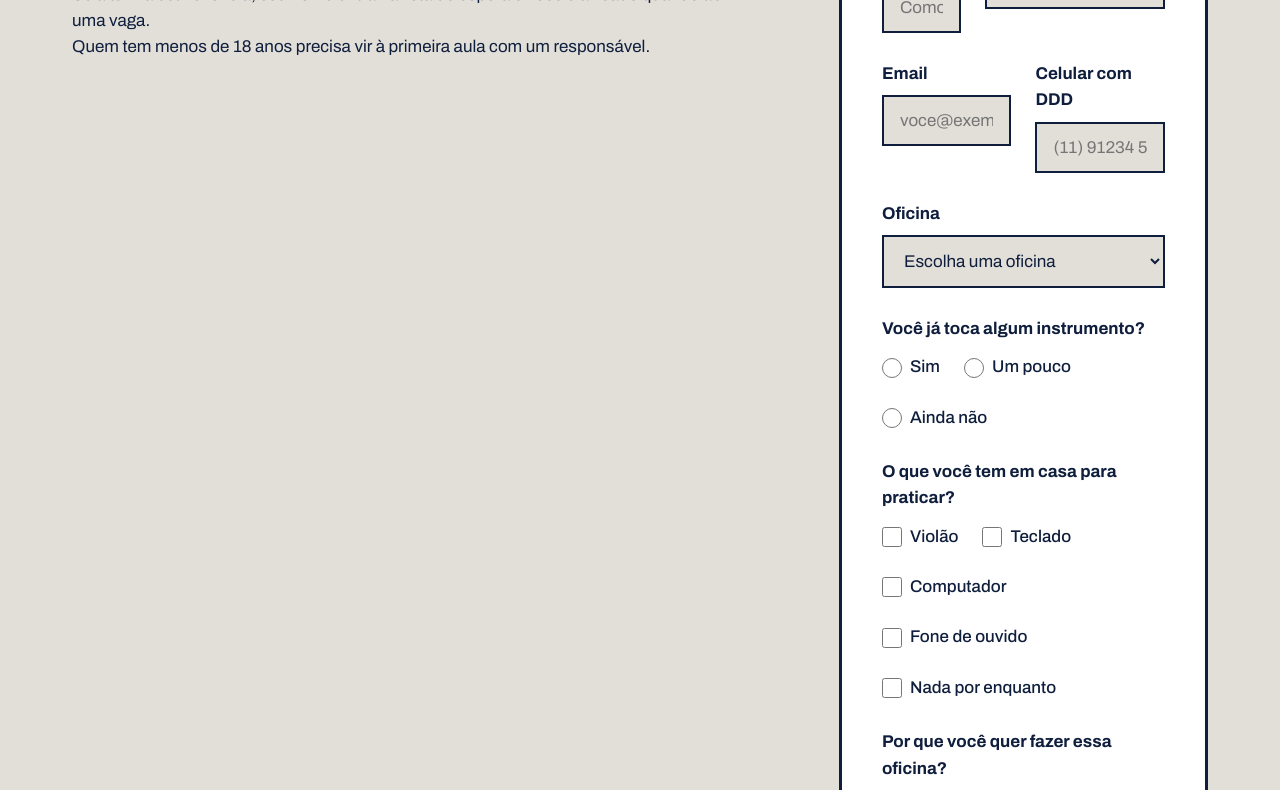
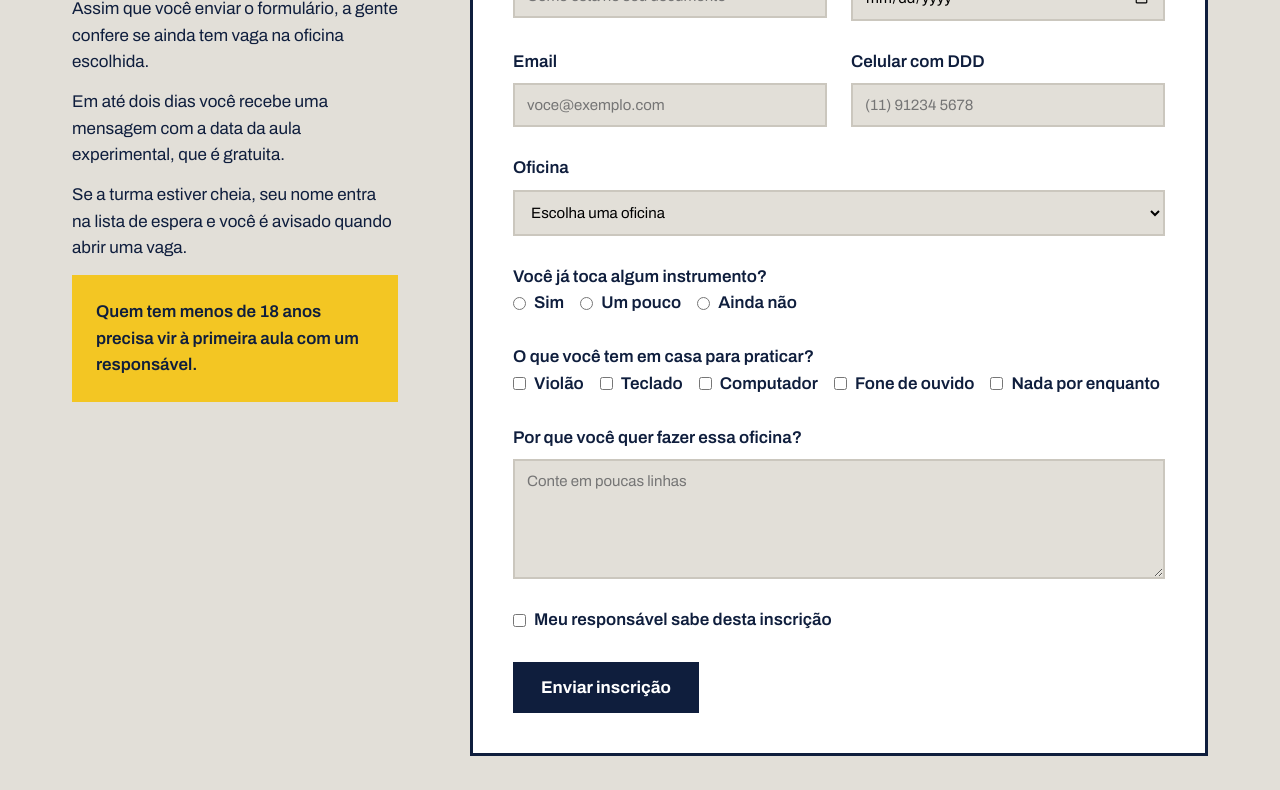
Before and after one commit to leticiaqueiroz11timc/laje_sonora, a plain HTML site: page inscricao.html in a window 1280 px wide. Shown: the part 444-1234 px from the top of the page. Drawn offline with Linux system fonts and the light colour scheme; a web font is replaced by a local one.

Commit message:
Correção de erros no HTML e CSS da oficina e inscrição

```diff
--- a/inscricao.css
+++ b/inscricao.css
@@ -98,19 +98,13 @@ h1, h2, h3 {
     margin-bottom: 12px;
 }
 
-
 .titulo-pagina {
     font-size: 160px;
     margin-top: 24px;
 }
 
-.subtitulo-pagina {
-    font-size: 22px;
-    max-width: 640px;
-    margin-top: 16px;
-}
-
 .botao {
+    display: inline-block;
     background-color: var(--tinta);
     color: var(--branco);
     font-weight: 700;
@@ -126,15 +120,14 @@ h1, h2, h3 {
     background-color: var(--caixa-dagua);
 }
 
-.inscricao{
+.inscricao {
     margin-top: 56px;
     display: flex;
     gap: 72px;
 }
 
-.explicacao{
+.explicacao {
     flex: 1;
-
 }
 
 .explicacao h2 {
@@ -146,7 +139,7 @@ h1, h2, h3 {
     margin-top: 14px;
 }
 
-.explicacao .aviso {
+.aviso {
     margin-top: 32px;
     padding: 24px;
     background-color: var(--fita);
@@ -175,14 +168,19 @@ h1, h2, h3 {
     gap: 8px;
 }
 
-.grupo legend {
-    margin-bottom: 12px;
+.grupo {
+    display: flex;
+    flex-direction: column;
+    gap: 12px;
+    border: 0;
+    margin: 0;
+    padding: 0;
 }
 
 .opcoes {
     display: flex;
     flex-wrap: wrap;
-    gap: 24px;
+    gap: 16px;
 }
 
 .opcao {
@@ -190,52 +188,33 @@ h1, h2, h3 {
     align-items: center;
     gap: 8px;
 }
-.formulario label,
-.formulario legend {
-    font-weight: 700;
+
+.campo input,
+.campo select,
+.campo textarea {
+    width: 100%;
+    padding: 12px;
+    border: 2px solid var(--concreto-escuro);
+    background-color: var(--concreto);
+    font-family: var(--fonte-texto);
+    font-size: 15px;
 }
 
-.formulario fieldset {
-    border: none;
+.campo input:focus,
+.campo select:focus,
+.campo textarea:focus {
+    border-color: var(--tinta);
+    outline: none;
 }
 
-.formulario input[type="text"],
-.formulario input[type="email"],
-.formulario input[type="tel"],
-.formulario input[type="date"],
-.formulario select,
-.formulario textarea {
-    width: 100%;
-    padding: 14px 16px;
-    border: 2px solid var(--tinta);
-    background-color: var(--concreto);
-    font-family: var(--fonte-texto);
-    font-size: 17px;
-    color: var(--tinta);
-}
-
-.formulario input:focus,
-.formulario select:focus,
-.formulario textarea:focus {
-    outline: 3px solid var(--caixa-dagua);
-    outline-offset: 2px;
-    background-color: var(--branco);
-}
-
-.formulario textarea {
-    height: 140px;
+.campo textarea {
+    height: 120px;
     resize: vertical;
 }
 
-.formulario .opcao label {
-    font-weight: 500;
-}
-
-.formulario input[type="radio"],
-.formulario input[type="checkbox"] {
-    width: 20px;
-    height: 20px;
-    accent-color: var(--caixa-dagua);
+label,
+legend {
+    font-weight: 600;
 }
 
 @media (max-width: 800px) {
--- a/inscricao.html
+++ b/inscricao.html
@@ -6,89 +6,56 @@
     <title>Laje Sonora | Inscrição</title>
     <link rel="preconnect" href="https://fonts.googleapis.com">
     <link rel="preconnect" href="https://fonts.gstatic.com" crossorigin>
-    <link href="https://fonts.googleapis.com/css2?family=Archivo:ital,wght@0,100..900;1,100..900&family=Big+Shoulders:opsz,wght@10..72,100..900&display=swap" rel="stylesheet">
+    <link href="https://fonts.googleapis.com/css2?family=Archivo:ital,wght@0,100..900;1,100..900&family=Big+Shoulders+Display:wght@100..900&display=swap" rel="stylesheet">
     <link rel="stylesheet" href="inscricao.css">
 </head>
-
 <body>
     <header class="conteudo topo">
-    <a href="index.html">Laje Sonora</a>
-
+        <a href="index.html" class="logo">Laje Sonora</a>
         <nav class="menu">
-        <a  href="index.html">Início</a>
-        <a  href="oficinas.html">Oficinas</a>
-        <a class="atual"  href="inscricao.css">inscrição</a>
+            <a href="index.html">Início</a>
+            <a href="oficinas.html">Oficinas</a>
+            <a href="inscricao.html" class="atual">Inscrição</a>
         </nav>
     </header>
+
     <main class="conteudo">
-    <h1 class="titulo-pagina">
-        Inscrição
-    </h1>
+        <h1 class="titulo-pagina">Inscrição</h1>
         <div class="inscricao">
-        <section class="explicaao">
+            <section class="explicacao">
                 <h2>O que acontece depois</h2>
-            <p>
-                Assim que você enviar o formulário, a gente confere se ainda tem vaga na oficina escolhida.
-            </p>
-            <p>
-                Em até dois dias você recebe uma mensagem com a data da aula experimental, que é gratuita.
-            </p>
-            <p>
-                Se a turma estiver cheia, seu nome entra na lista de espera e você é avisado quando abrir uma vaga.
-            </p>
+                <p>Assim que você enviar o formulário, a gente confere se ainda tem vaga na oficina escolhida.</p>
+                <p>Em até dois dias você recebe uma mensagem com a data da aula experimental, que é gratuita.</p>
+                <p>Se a turma estiver cheia, seu nome entra na lista de espera e você é avisado quando abrir uma vaga.</p>
                 <p class="aviso">Quem tem menos de 18 anos precisa vir à primeira aula com um responsável.</p>
             </section>
-        <form action="#" method="post" class="formulario">
+
+            <form class="formulario" action="#" method="post">
                 <div class="linha">
                     <div class="campo">
-                    <label for="nome">Nome Completo</label>
-                    <input
-                    type="text"
-                    id="nome"
-                    name="nome"
-                    placeholder="Como está no seu documento"
-                    required
-                    >
+                        <label for="nome">Nome completo</label>
+                        <input type="text" id="nome" name="nome" placeholder="Como está no seu documento" required>
+                    </div>
+                    <div class="campo">
+                        <label for="nascimento">Data de nascimento</label>
+                        <input type="date" id="nascimento" name="nascimento" required>
+                    </div>
+                </div>
+
+                <div class="linha">
+                    <div class="campo">
+                        <label for="email">Email</label>
+                        <input type="email" id="email" name="email" placeholder="voce@exemplo.com" required>
+                    </div>
+                    <div class="campo">
+                        <label for="telefone">Celular com DDD</label>
+                        <input type="tel" id="telefone" name="telefone" placeholder="(11) 91234 5678" required>
+                    </div>
                 </div>
 
                 <div class="campo">
-                    <label for="nascimento">Data de nascimento</label>
-                    <input
-                    type="date"
-                    id="nascimento obrigatório"
-                    name="nascimento obtigatório"
-                    placeholder="Como está no seu documento"
-                    required
-                    >
-                </div>
-
-            </div>
-            <div class="linha">
-                <div class="campo">
-                    <label for="email">Email</label>
-                    <input
-                    type="email"
-                    id="email"
-                    name="email"
-                    placeholder="voce@exemplo.com"
-                    required
-                    >
-                </div>
-                 <div class="campo">
-                    <label for="telefone">Celular com DDD</label>
-                    <input
-                    type="tel"
-                    id="telefone"
-                    name="telefone"
-                    placeholder="(11) 91234 5678"
-                    required
-                    >
-                </div>
-
-            </div>
-            <div class="campo">
                     <label for="oficina">Oficina</label>
-                <select name="oficina" id="oficina" required>
+                    <select id="oficina" name="oficina" required>
                         <option value="">Escolha uma oficina</option>
                         <option value="violao">Violão do zero</option>
                         <option value="beats">Produção de beats</option>
@@ -96,24 +63,20 @@
                         <option value="teclado">Teclado e harmonia</option>
                         <option value="bateria">Bateria e percussão</option>
                         <option value="gravacao">Gravação no celular</option>
-
                     </select>
                 </div>
 
                 <fieldset class="grupo">
                     <legend>Você já toca algum instrumento?</legend>
-
                     <div class="opcoes">
                         <div class="opcao">
                             <input type="radio" id="tocaSim" name="toca" value="sim">
                             <label for="tocaSim">Sim</label>
                         </div>
-
                         <div class="opcao">
                             <input type="radio" id="tocaPouco" name="toca" value="pouco">
                             <label for="tocaPouco">Um pouco</label>
                         </div>
-
                         <div class="opcao">
                             <input type="radio" id="tocaNao" name="toca" value="nao">
                             <label for="tocaNao">Ainda não</label>
@@ -123,28 +86,23 @@
 
                 <fieldset class="grupo">
                     <legend>O que você tem em casa para praticar?</legend>
-
                     <div class="opcoes">
                         <div class="opcao">
                             <input type="checkbox" id="temViolao" name="tem" value="violao">
                             <label for="temViolao">Violão</label>
                         </div>
-
                         <div class="opcao">
                             <input type="checkbox" id="temTeclado" name="tem" value="teclado">
                             <label for="temTeclado">Teclado</label>
                         </div>
-
                         <div class="opcao">
                             <input type="checkbox" id="temComputador" name="tem" value="computador">
                             <label for="temComputador">Computador</label>
                         </div>
-
                         <div class="opcao">
                             <input type="checkbox" id="temFone" name="tem" value="fone">
                             <label for="temFone">Fone de ouvido</label>
                         </div>
-
                         <div class="opcao">
                             <input type="checkbox" id="temNada" name="tem" value="nada">
                             <label for="temNada">Nada por enquanto</label>
@@ -154,65 +112,40 @@
 
                 <div class="campo">
                     <label for="motivo">Por que você quer fazer essa oficina?</label>
-           <textarea
-             id="motivo"
-            name="motivo"
-            placeholder="Conte em poucas linhas"
-          ></textarea>
+                    <textarea id="motivo" name="motivo" placeholder="Conte em poucas linhas"></textarea>
                 </div>
 
                 <div class="opcao">
-            <input
-            type="checkbox"
-            id="responsavel"
-            name="responsavel"
-            required
-         >
-        <label for="responsavel">
-         Meu responsável sabe desta inscrição
-        </label>
+                    <input type="checkbox" id="responsavel" name="responsavel" required>
+                    <label for="responsavel">Meu responsável sabe desta inscrição</label>
                 </div>
 
                 <div>
-         <button class="botao" type="submit">
-           Enviar inscrição
-         </button>
-
+                    <button class="botao" type="submit">Enviar inscrição</button>
                 </div>
-
             </form>
         </div>
     </main>
+
     <footer class="rodape">
-    <div class="conteudo rodape-colunas"></div>
+        <div class="conteudo rodape-colunas">
             <div class="rodape-coluna">
-        <h4>
-            Laje Sonora
-        </h4>
-        <p>Escolha livre de música para <br> adolescentes.</p>
+                <h4>Laje Sonora</h4>
+                <p>Escola livre de música para adolescentes.</p>
             </div>
-     <div class="conteudo rodape-colunas"></div>
             <div class="rodape-coluna">
-        <h4>
-            Endereço
-        </h4>
-        <p>Rua das Antenas,120 <br> São Paulo, SP </p>
+                <h4>Endereço</h4>
+                <p>Rua das Antenas, 120<br>São Paulo, SP</p>
             </div>
-     <div class="conteudo rodape-colunas"></div>
             <div class="rodape-coluna">
-        <h4>
-         Horários
-        </h4>
-        <p>Segunda a sexta, das 16h às 21h <br> Sábado, das 9h às 13h </p>
+                <h4>Horários</h4>
+                <p>Segunda a sexta, das 16h às 21h<br>Sábado, das 9h às 13h</p>
             </div>
-    <div class="conteudo rodape-colunas"></div>
             <div class="rodape-coluna">
-        <h4>
-        Contato
-        </h4>
-        <p>contato@lajesonora.com.br <br> (11) 91234 5678</p>
+                <h4>Contato</h4>
+                <p>contato@lajesonora.com.br<br>(11) 91234 5678</p>
+            </div>
         </div>
     </footer>
-
 </body>
 </html>
--- a/oficinas.css
+++ b/oficinas.css
@@ -201,7 +201,6 @@ h1, h2, h3 {
     margin-top: 10px;
     font-weight: 700;
 }
-
 @media (max-width: 800px) {
     .oficina,
     .rodape-colunas {
```
Also changed, not shown: oficinas.html (+12 -26 lines). Lines whose indentation alone changed are shown as unchanged.
